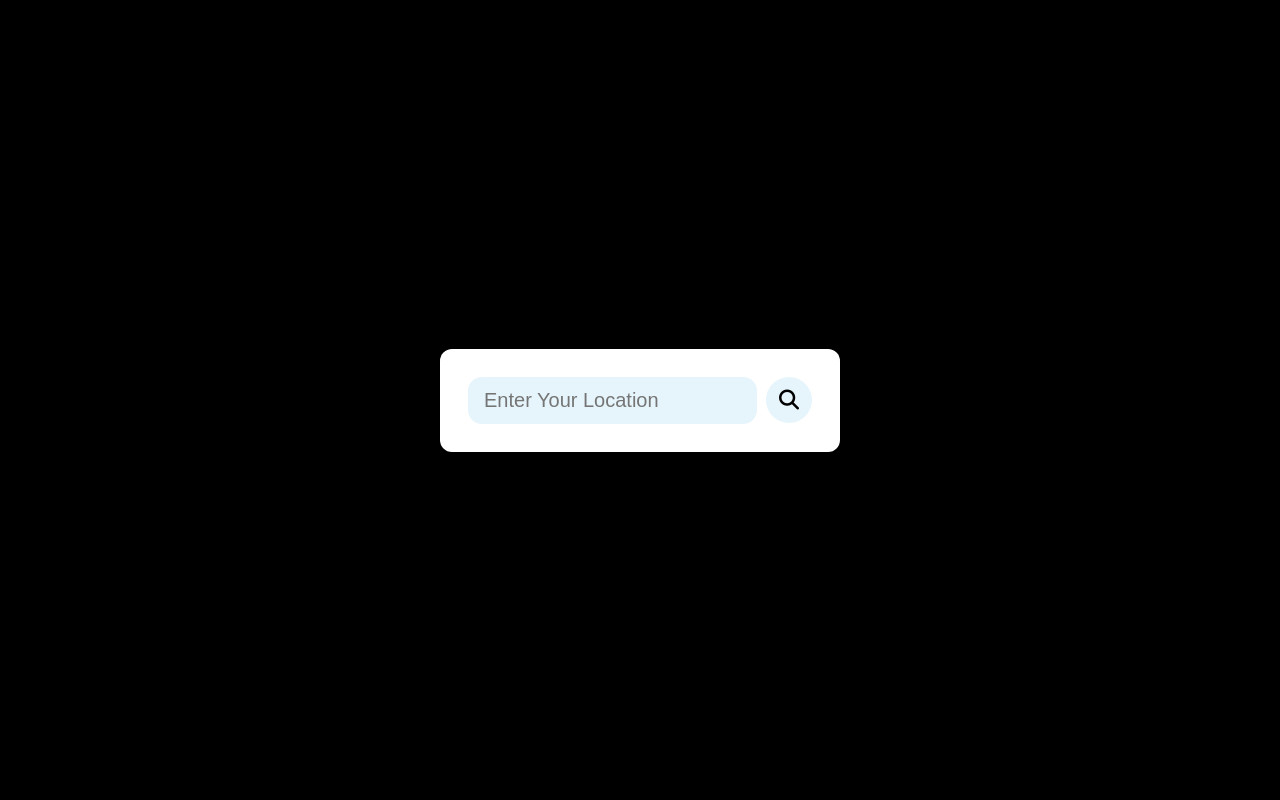
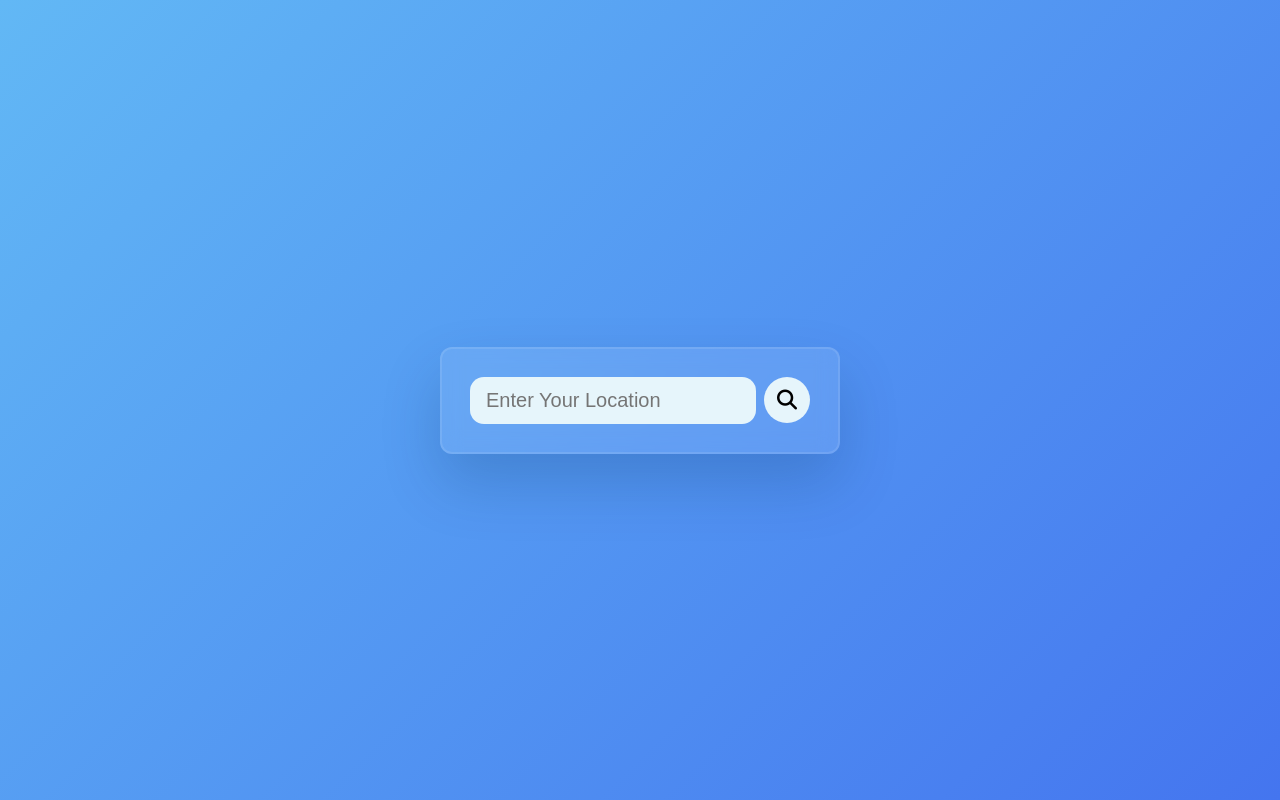
Before and after one commit to nishachaudhary6396/weather-app, a plain HTML site: page index.html in a window 1280 px wide. Drawn offline with Linux system fonts and the light colour scheme.

Commit message:
upload weather app with latest changes

```diff
--- a/script.js
+++ b/script.js
@@ -41,7 +41,7 @@ async function checkWeather(city){
         weather_img.src = "/assets/rain.png";
         break;
       case 'Mist':
-        weather_img.src = "/assets/mist(1).png";
+        weather_img.src = "/assets/mist.png";
         break;
       case 'Snow':
         weather_img.src = "/assets/snow.png";
--- a/style.css
+++ b/style.css
@@ -4,19 +4,29 @@
     box-sizing: border-box;
     border: none;
     outline: none;
-    font-family: sans-serif;
+    font-family: "Poppins" , sans-serif;
+}
+:root {
+    --blue-1: #62b8f5;
+    --blue-2: #4475ef;
+    --shadow: rgba(3, 46 , 87, 0.2);
+    --transp-white-1: rgba(255 , 255 , 255 , 0.25);
+    --transp-white-2: rgba(255, 255, 255, 0.1);
 }
 body{
     min-height: 100vh;
     display: flex;
     justify-content: center;
     align-items: center;
-    background-color: black;
+    background: linear-gradient(135deg, var(--blue-1), var(--blue-2));
 }
 .container{
     width: 400px;
     height: min-content;
-    background-color: white;
+    background: var(--transp-white-2);
+    backdrop-filter: blur(10px);
+    border: 2px solid var(--transp-white-2);
+    box-shadow: 0 1.8em 3.7em var(--shadow);
     border-radius: 12px;
     padding: 28px;
 }
@@ -119,6 +129,6 @@ body{
 }
 .not_found h1{
     font-size: 19px;
-    color: darkgray;
+    color: #ffffff;
     margin-block-end: 15px;
 }
```
Also changed, not shown: assets/mist.png (renamed from assets/mist (1).png).
